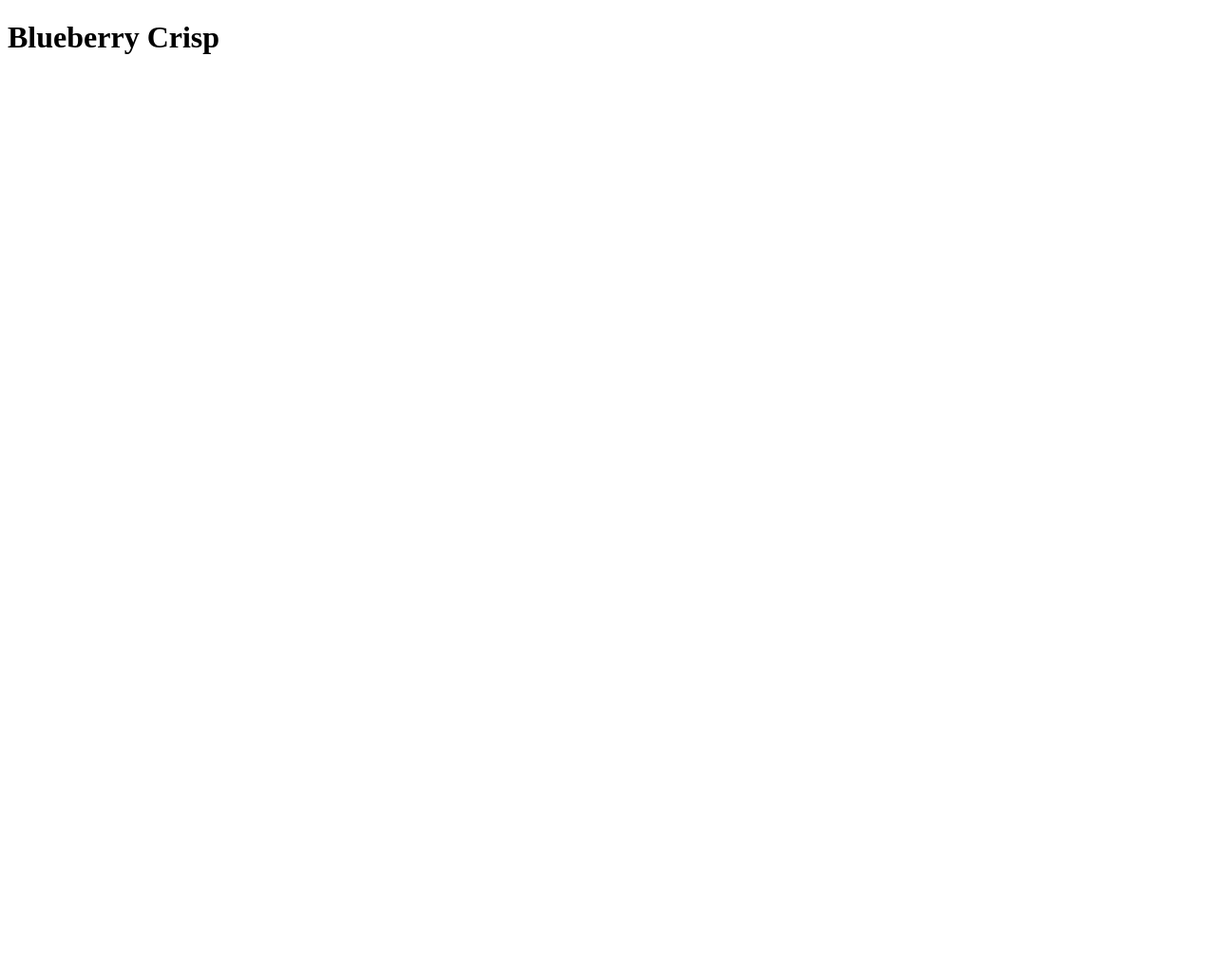
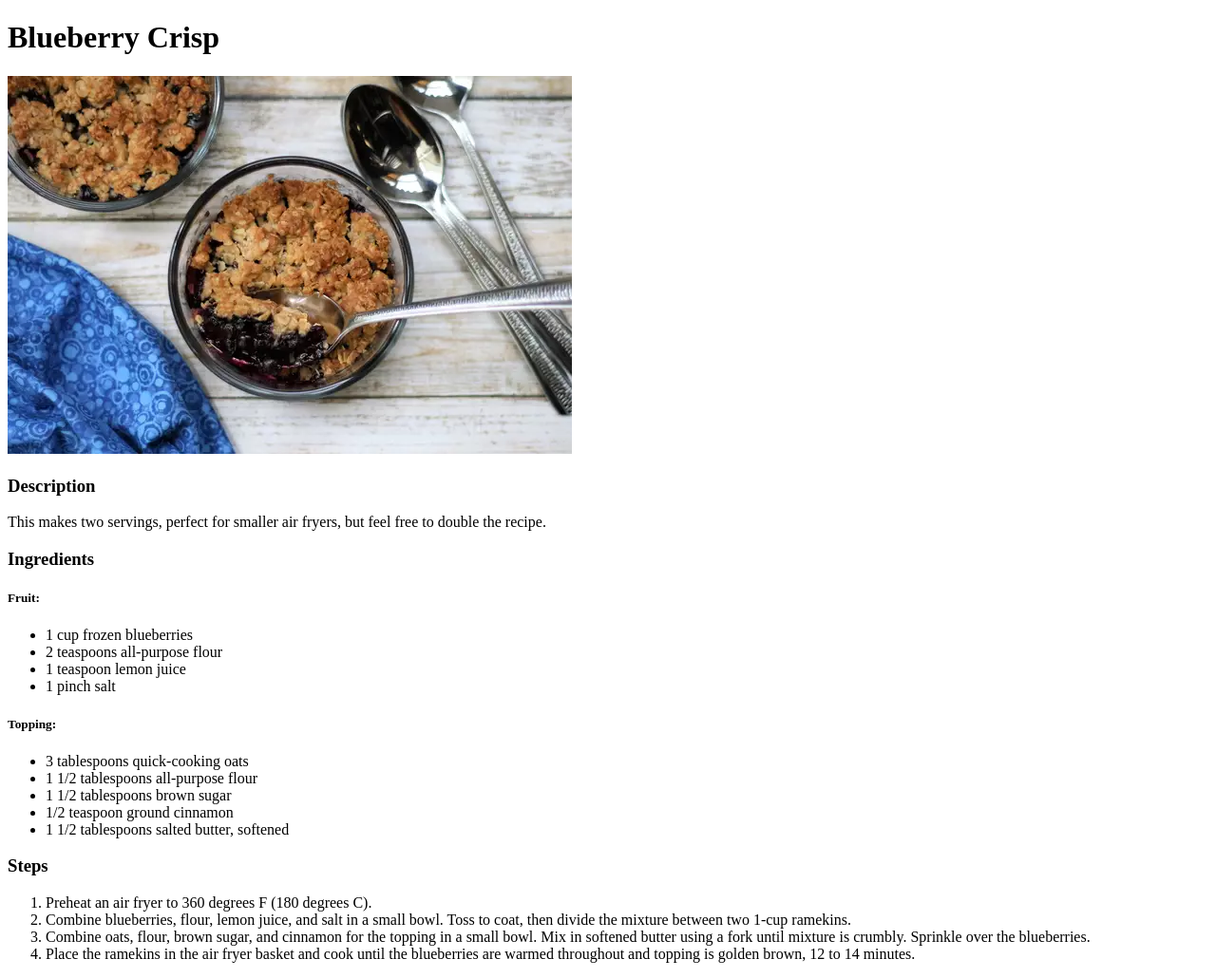
Before and after one commit to t-iffany/odin-recipes, a plain HTML site: page recipes/blueberry-crisp.html in a window 1280 px wide. Shown: the whole page at 95% size. Before the commit the page ends 800 px from the top, so only its background shows below. Drawn offline with Linux system fonts and the light colour scheme.

Commit message:
Add lists of ingredients and steps

```diff
--- a/recipes/blueberry-crisp.html
+++ b/recipes/blueberry-crisp.html
@@ -6,5 +6,33 @@
 </head>
 <body>
   <h1>Blueberry Crisp</h1>
+  <img src="./img/bluberrycrisp.jpg" alt="Photo of blueberry crisp dish">
+  <h3>Description</h3>
+  <p>This makes two servings, perfect for smaller air fryers, but feel free to double the recipe.</p>
+
+  <h3>Ingredients</h3>
+  <h5>Fruit:</h5>
+    <ul>
+      <li>1 cup frozen blueberries</li>
+      <li>2 teaspoons all-purpose flour</li>
+      <li>1 teaspoon lemon juice</li>
+      <li>1 pinch salt</li>
+    </ul>
+  <h5>Topping:</h5>
+    <ul>
+      <li>3 tablespoons quick-cooking oats</li>
+      <li>1 1/2 tablespoons all-purpose flour</li>
+      <li>1 1/2 tablespoons brown sugar</li>
+      <li>1/2 teaspoon ground cinnamon</li>
+      <li>1 1/2 tablespoons salted butter, softened</li>
+    </ul>
+
+  <h3>Steps</h3>
+    <ol>
+        <li>Preheat an air fryer to 360 degrees F (180 degrees C).</li>
+        <li>Combine blueberries, flour, lemon juice, and salt in a small bowl. Toss to coat, then divide the mixture between two 1-cup ramekins.</li>
+        <li>Combine oats, flour, brown sugar, and cinnamon for the topping in a small bowl. Mix in softened butter using a fork until mixture is crumbly. Sprinkle over the blueberries.</li>
+        <li>Place the ramekins in the air fryer basket and cook until the blueberries are warmed throughout and topping is golden brown, 12 to 14 minutes.</li>
+    </ol>
 </body>
 </html>
```
Also changed, not shown: recipes/img/bluberrycrisp.jpg (added).
